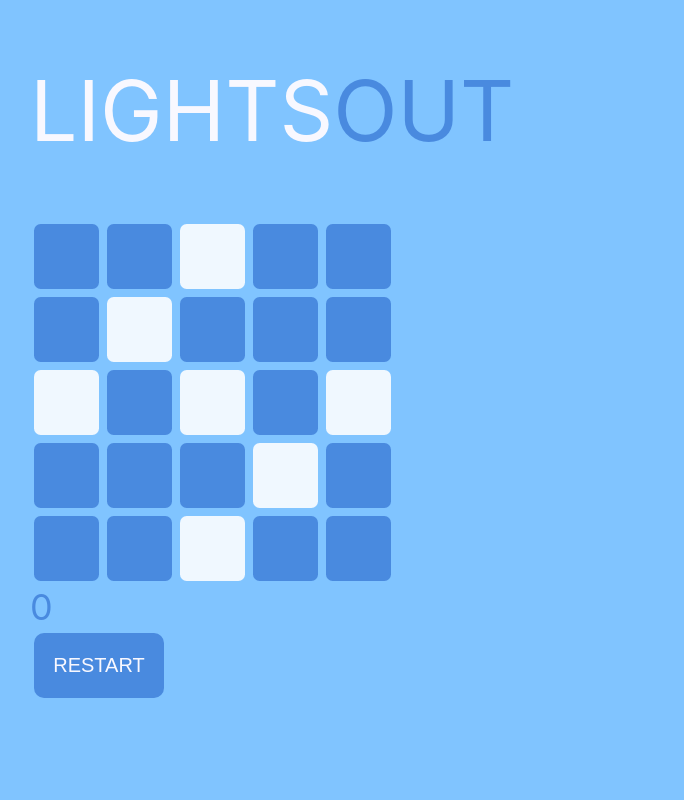
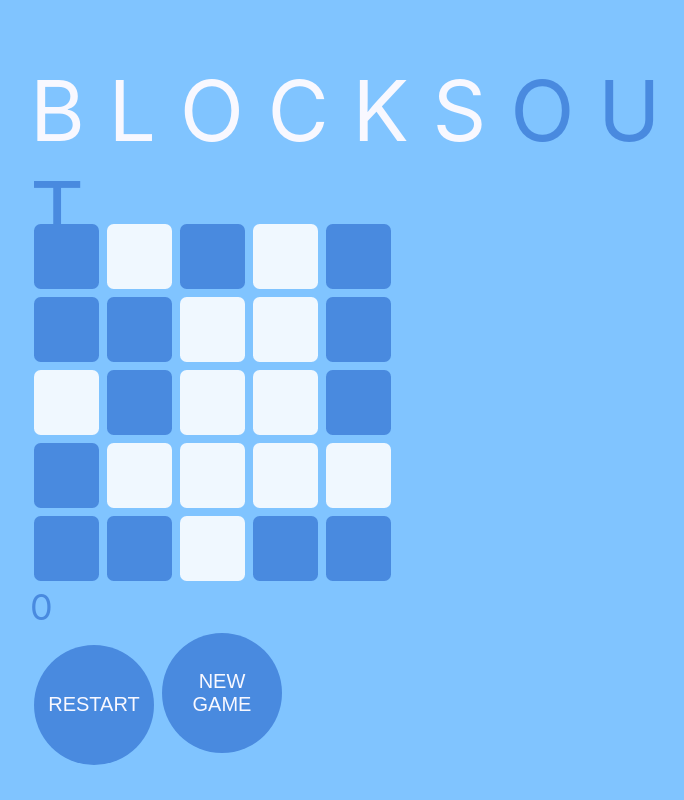
Before and after one commit to THiragi/lights-out, a React (Create React App) app: page / in a window 1280 px wide. Shown: the whole page, without its empty margins (260-944 px from the left). Built offline with nearby package versions, Linux system fonts and the light colour scheme.

Commit message:
implement random pattern

```diff
--- a/src/App.tsx
+++ b/src/App.tsx
@@ -2,7 +2,7 @@ import React from 'react';
 import Header from './components/Header';
 import Container from './components/Container';
 import Main from './components/Main';
-import Game from './components/Game';
+import Game from './components/organisms/Game';
 import WhiteSpan from './components/atoms/WhiteSpan';
 
 
@@ -10,7 +10,7 @@ const App = ():JSX.Element => {
   return (
     <Container>
       <Header>
-        <WhiteSpan>LIGHTS</WhiteSpan>OUT
+        <WhiteSpan>B L O C K S </WhiteSpan>O U T
       </Header>
       <Main>
         <Game />
--- a/src/components/Game.tsx
+++ /dev/null
@@ -1,72 +0,0 @@
-import React, {useState} from 'react';
-import Board from './Board';
-import GameBoard from './GameBoard';
-import StepCounter from './StepCounter';
-import RestartButton from './RestartButton';
-
-const Game: React.FC = ():JSX.Element => {
-    const [history, setHistory] = useState<boolean[][]>(
-        [
-            [
-                false, false, true, false, false,
-                false, true, false, false, false,
-                true, false, true, false, true,
-                false, false, false, true, false,
-                false, false, true, false, false,
-
-            ]
-        ]
-    );
-    const [stepNum, setStepNum] = useState(0);
-
-    const restart = () => {
-        setStepNum(0);
-        setHistory([history[0]]);
-    }
-
-    const handleClick = (i: number) => {
-        const histories = history.slice(0, stepNum + 1);
-        const current = histories[histories.length - 1];
-        const lights = current.slice();
-
-        lights[i] = !lights[i];
-        if (i > 4) {
-            lights[i - 5] = !lights[i - 5];
-        }
-        if (i < 20) {
-            lights[i + 5] = !lights[i + 5];
-        }
-        if (i % 5 !== 0) {
-            lights[i - 1] = !lights[i - 1];
-        }
-        if (i % 5 !== 4) {
-            lights[i + 1] = !lights[i + 1];
-        }
-
-        setHistory(histories.concat([
-            lights,
-        ]));
-        setStepNum(histories.length);
-    };
-
-    const current = history[stepNum];
-
-    return (
-        <GameBoard>
-            <Board
-                lights={current}
-                onClick={i => handleClick(i)}
-            />
-            <StepCounter>
-                {stepNum}
-            </StepCounter>
-            <RestartButton
-                onClick={() => restart()}
-            >
-                RESTART
-            </RestartButton>
-        </GameBoard>
-    );
-}
-
-export default Game;
--- a/src/components/GameBoard.tsx
+++ /dev/null
@@ -1,7 +0,0 @@
-import styled from 'styled-components';
-
-const GameBoard = styled.div`
-  margin: auto;
-`;
-
-export default GameBoard;
--- a/src/components/Panel.tsx
+++ /dev/null
@@ -1,12 +0,0 @@
-import styled from 'styled-components';
-import Button from './atoms/Button';
-
-const Panel = styled(Button)<{isLight: boolean}>`
-  width: 65px;
-  height: 65px;
-  border-radius: 0.5em;
-  transition-duration: 0.2s;
-  background-color: ${ ({isLight}) => isLight ? 'aliceblue' : '#498adf'}
-`;
-
-export default Panel;
--- a/src/components/Square.tsx
+++ /dev/null
@@ -1,20 +0,0 @@
-import React from 'react';
-import Panel from './Panel';
-
-type Props = {
-    value: boolean;
-    onClick: () => void;
-}
-
-const Square:React.FC<Props> = ({value, onClick}): JSX.Element => {
-    return (
-        <Panel
-            isLight={value}
-            className="square"
-            onClick={() => onClick()}
-        >
-        </Panel>
-    );
-}
-
-export default Square;
--- a/src/components/atoms/Button.tsx
+++ b/src/components/atoms/Button.tsx
@@ -7,7 +7,6 @@ const Button = styled.button`
   outline: none;
   padding: 0;
   margin: 4px;
-
 `;
 
 export default Button;
--- /dev/null
+++ b/src/components/atoms/Square.tsx
@@ -0,0 +1,30 @@
+import React from 'react';
+import styled from 'styled-components';
+import Button from './Button';
+
+const Panel = styled(Button)<{isLight: boolean}>`
+  width: 65px;
+  height: 65px;
+  border-radius: 0.5em;
+  transition-duration: 0.2s;
+  background-color: ${ ({isLight}) => isLight ? 'aliceblue' : '#498adf'};
+`;
+
+type Props = {
+    value: boolean;
+    onClick: () => void;
+  }
+
+  const Square:React.FC<Props> = ({value, onClick}): JSX.Element => {
+    return (
+        <Panel
+            isLight={value}
+            className="square"
+            onClick={() => onClick()}
+        >
+        </Panel>
+    );
+  }
+
+
+export default Square;
--- a/src/components/Board.tsx
+++ b/src/components/molecules/Board.tsx
@@ -1,5 +1,5 @@
 import React from 'react';
-import Square from './Square';
+import Square from '../atoms/Square';
 
 type Props = {
     lights: boolean[];
@@ -24,7 +24,7 @@ const Board:React.FC<Props> = ({lights, onClick}): JSX.Element => {
     const sqrSet: number[][] = chunk(nums, 5);
     // map()で1行3列のマス目をレンダリングしていく
     return (
-        <div>
+        <>
             {sqrSet.map((v, i) => {
                 return (
                     <div key={i} className="board-row">
@@ -32,7 +32,7 @@ const Board:React.FC<Props> = ({lights, onClick}): JSX.Element => {
                     </div>
                 );
             })}
-        </div>
+        </>
     );
 };
 
--- a/src/components/RestartButton.tsx
+++ b/src/components/molecules/RestartButton.tsx
@@ -1,14 +1,14 @@
 import styled from 'styled-components';
-import Button from './atoms/Button';
+import Button from '../atoms/Button';
 
 const RestartButton = styled(Button)`
   cursor: pointer;
-  height: 65px;
-  width: 130px;
+  height: 120px;
+  width: 120px;
   color: ghostwhite;
   background-color: #498adf;
   font-size: 20px;
-  border-radius: 0.5em;
+  border-radius: 50%;
   transition-duration: 0.4s;
   &:hover {
     font-size: 24px;
--- /dev/null
+++ b/src/components/organisms/Game.tsx
@@ -0,0 +1,97 @@
+import React, { useState, useEffect } from 'react';
+import Board from '../molecules/Board';
+import StepCounter from '../molecules/StepCounter';
+import RestartButton from '../molecules/RestartButton';
+
+const rangeRand = (min: number, max: number) => Math.floor((Math.random() * (max - min + 1)) + min);
+
+const randomPattern = (steps: number):boolean[] => {
+  const pattern = Array(25).fill(false);
+  const pushes = [...Array(steps)].map((_) => Math.floor((Math.random() * 25)));
+  pushes.forEach(p => inverse(pattern, p));
+  return pattern;
+};
+
+const inverse = (array: boolean[], i: number): boolean[] => {
+  array[i] = !array[i];
+  if (i > 4) array[i - 5] = !array[i - 5];
+  if (i < 20) array[i + 5] = !array[i + 5];
+  if (i % 5 !== 0) array[i - 1] = !array[i - 1];
+  if (i % 5 !== 4) array[i + 1] = !array[i + 1];
+
+  return array;
+};
+
+const Game: React.FC = ():JSX.Element => {
+
+
+  const [history, setHistory] = useState<boolean[][]>(
+    [
+      Array(25).fill(false)
+      // [
+      //     false, false, false, false, false,
+      //     false, false, false, true, false,
+      //     false, false, false, false, false,
+      //     false, true, false, true, false,
+      //     false, false, false, false, false,
+      // ]
+    ]
+  );
+  const [stepNum, setStepNum] = useState(0);
+
+  const restart = () => {
+    setStepNum(0);
+    setHistory([history[0]]);
+  }
+
+  const newGame = () => {
+    const steps = rangeRand(5, 10);
+    const pattern = randomPattern(steps);
+    setStepNum(0);
+    setHistory([pattern]);
+  }
+
+  const handleClick = (i: number) => {
+    const histories = history.slice(0, stepNum + 1);
+    const current = histories[histories.length - 1];
+    const lights =  inverse(current.slice(), i);
+
+    setHistory(histories.concat([
+        lights,
+    ]));
+    setStepNum(histories.length);
+  };
+
+  useEffect(() => {
+    newGame()
+  },[]);
+
+  const current = history[stepNum];
+
+  return (
+    <>
+      <Board
+        lights={current}
+        onClick={i => handleClick(i)}
+      />
+      <StepCounter>
+        {stepNum}
+      </StepCounter>
+      <RestartButton
+        onClick={() => restart()}
+      >
+        RESTART
+      </RestartButton>
+      <RestartButton onClick={() => newGame()}>
+        NEW<br/>GAME
+      </RestartButton>
+    </>
+  );
+}
+
+export default Game;
+
+
+
+
+// const steps = [...Array(step)].map((_) => Math.floor((Math.random() * 25)));
```
Also changed, not shown: src/data/Patterns.ts (added, +21 -0 lines), src/components/molecules/StepCounter.tsx (renamed from src/components/StepCounter.tsx), 1 other file (tests, documents, lock files or other folders).
